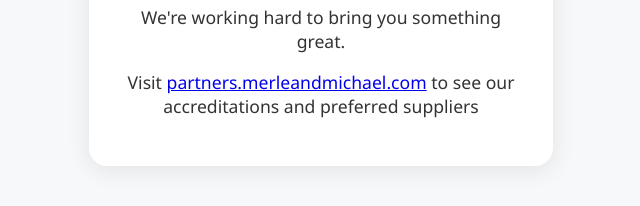
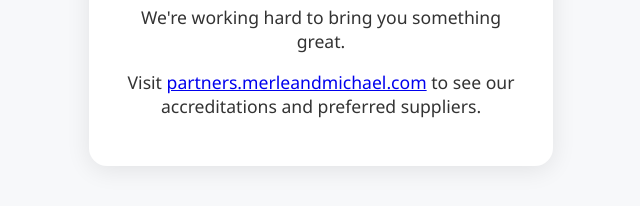
Before and after one commit to jakecycakdyos/construction, a plain HTML site: page index.html in a window 1280 px wide. Shown: the part 446-652 px from the top of the page, 319-959 px from the left. Drawn offline with Linux system fonts and the light colour scheme.

Commit message:
Update index.html

```diff
--- a/index.html
+++ b/index.html
@@ -52,6 +52,6 @@
     <div class="icon">🚧</div>
     <h1>Site Under Construction</h1>
     <p>We're working hard to bring you something great.</p>
-<p>Visit <a href="https://partners.merleandmichael.com" target="_blank" rel="noopener">partners.merleandmichael.com</a> to see our accreditations and preferred suppliers</p>  </div>
+<p>Visit <a href="https://partners.merleandmichael.com" target="_blank" rel="noopener">partners.merleandmichael.com</a> to see our accreditations and preferred suppliers.</p>  </div>
 </body>
 </html>
```
